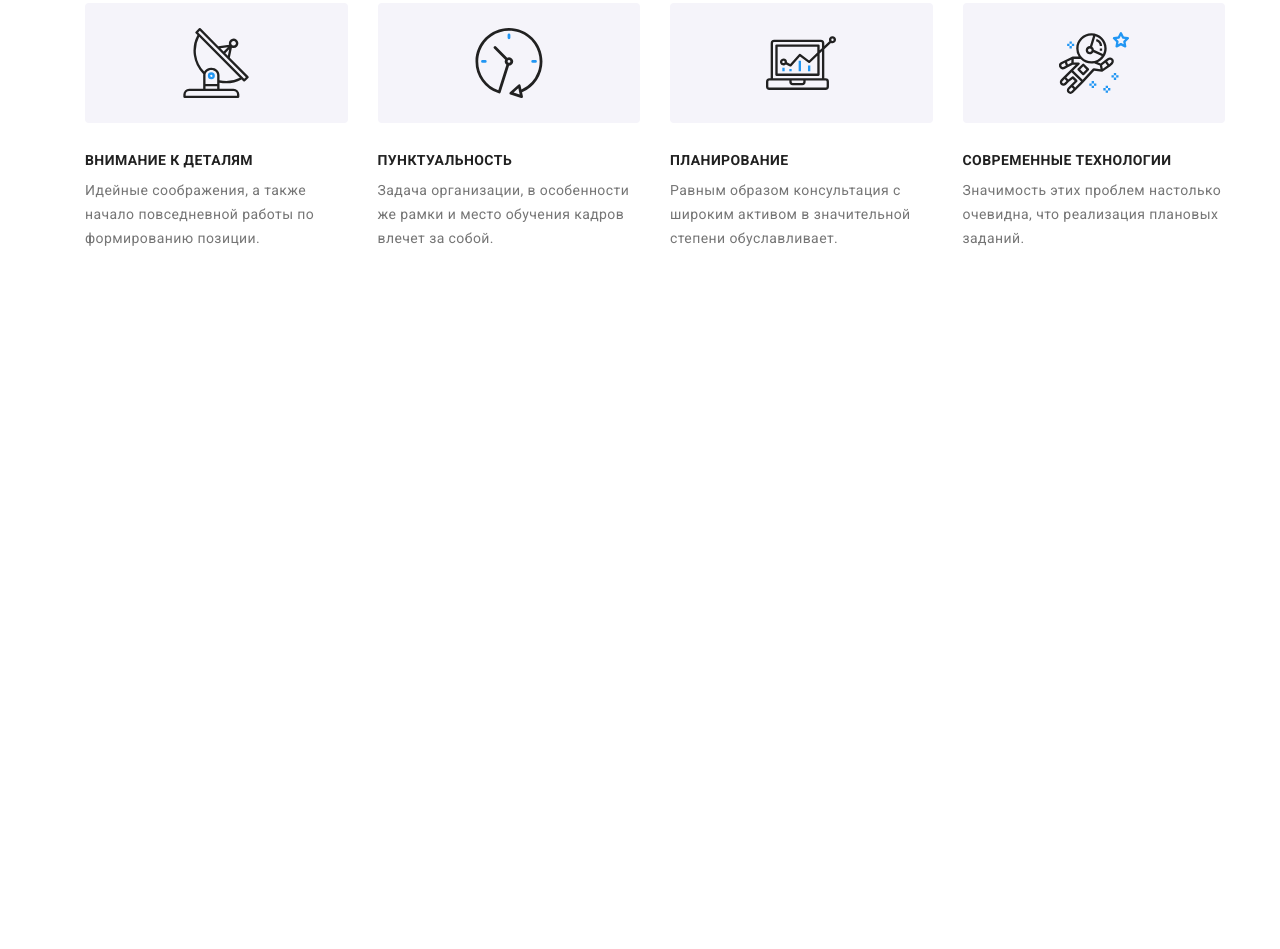
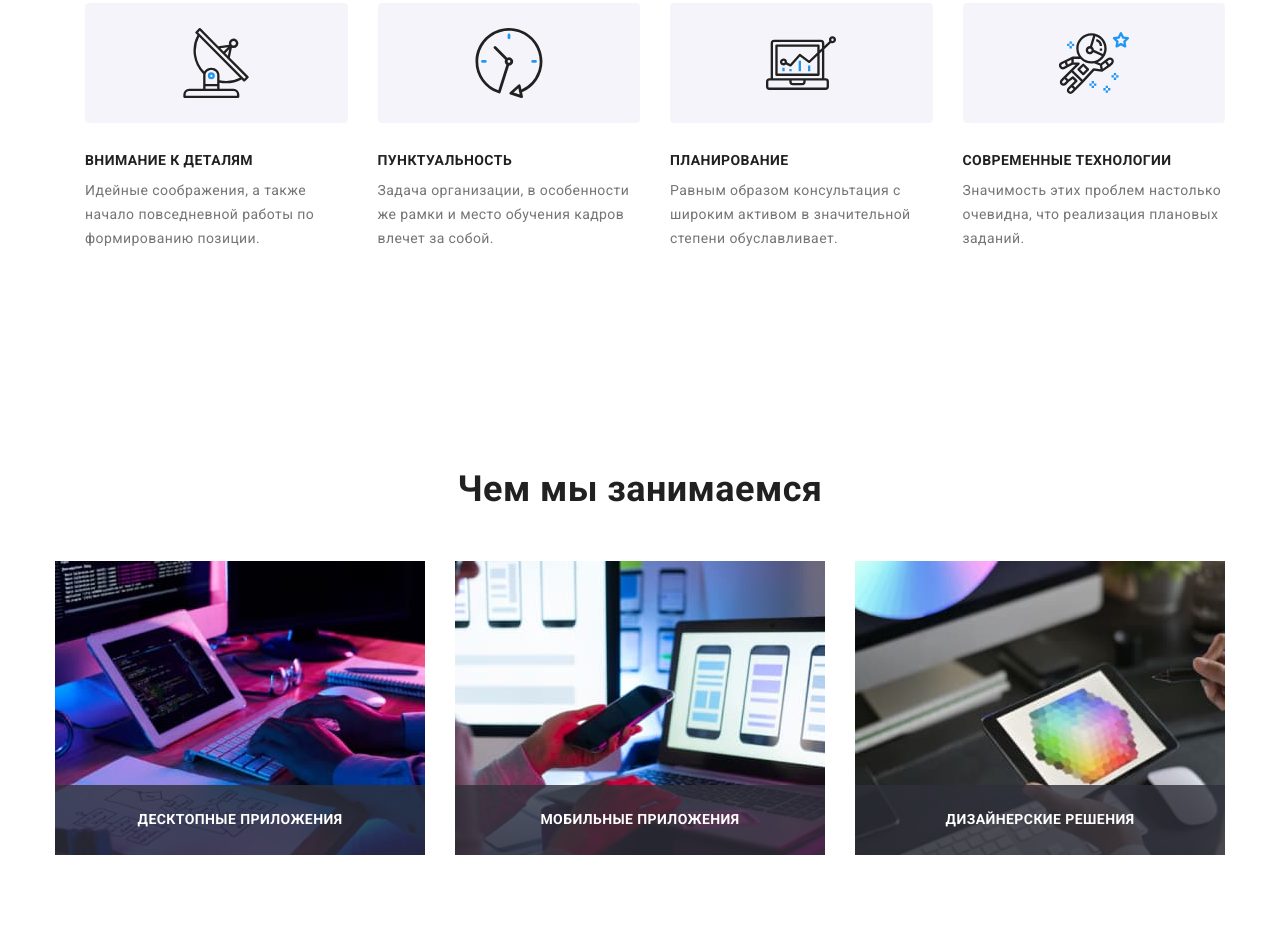
Before and after one commit to Elizaveta29/goit-markup-hw-08, a plain HTML site: page index.html in a window 1280 px wide. Shown: the part 785-1734 px from the top of the page. Before the commit the page ends 1254 px from the top, so only its background shows below. Drawn offline with nearby package versions, Linux system fonts and the light colour scheme.

Commit message:
activity

```diff
--- a/index.html
+++ b/index.html
@@ -173,7 +173,7 @@
         </ul>
       </div>
     </section>
-    <!-- <section class="section activity">
+    <section class="section activity">
       <div class="container">
         <h2 class="second-heading activity__second-heading">Чем мы занимаемся</h2>
         <ul class="activity__list list">
@@ -203,7 +203,7 @@
           </li>
         </ul>
       </div>
-    </section> -->
+    </section>
     <!-- <section class="section team">
       <div class="container">
         <h2 class="second-heading team__second-heading">Наша команда</h2>
```
